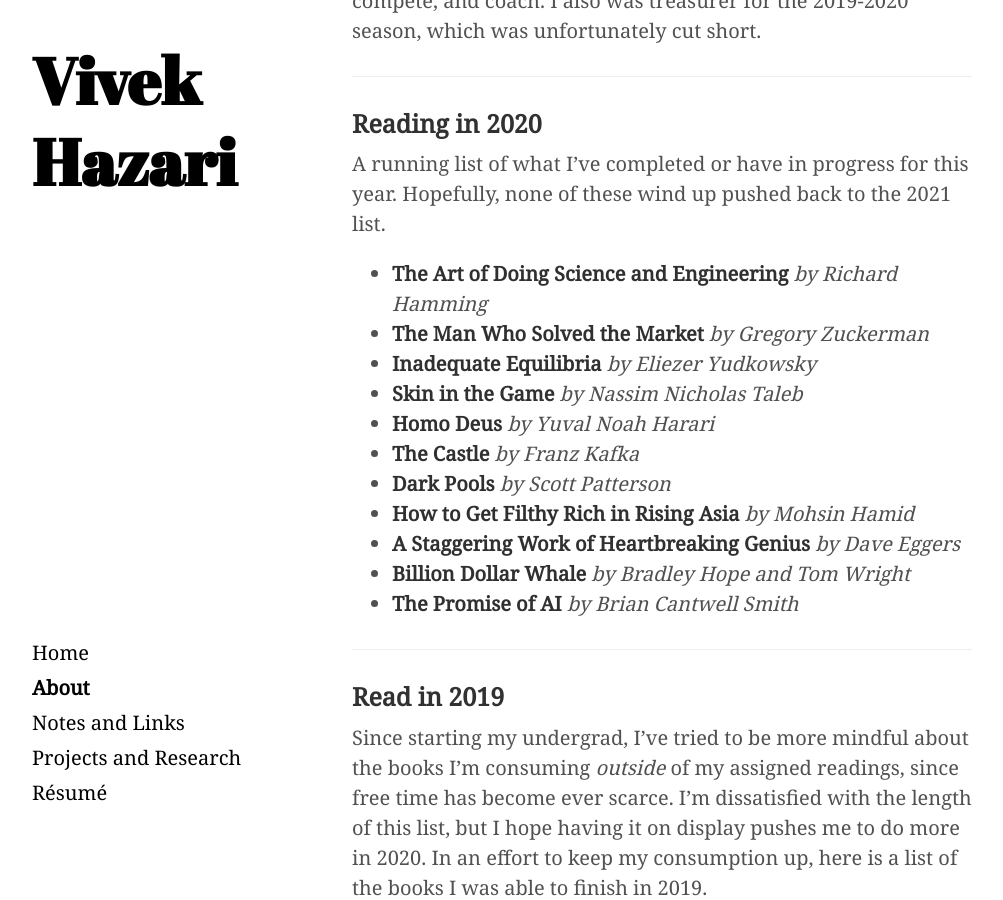
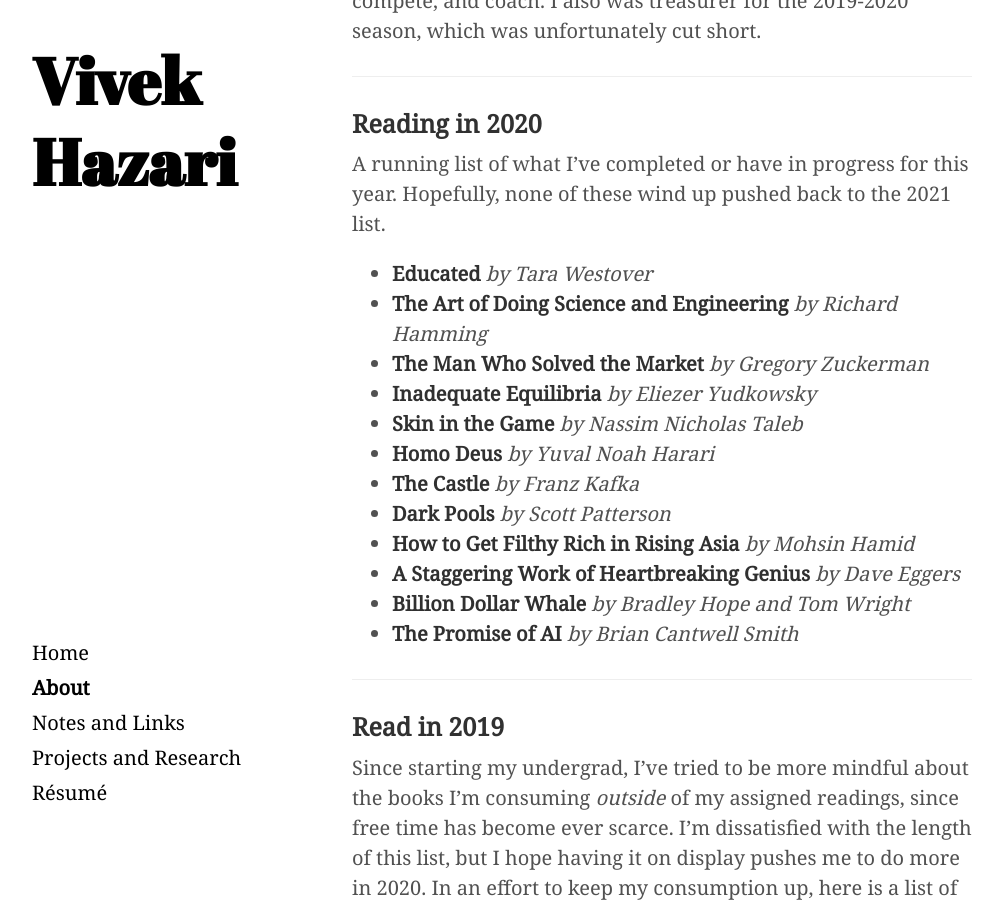
Before and after one commit to Vivekhaz/site_personal, a Jekyll site: the page built from about.md, in a window 1280 px wide and 900 px high, scrolled down 1455 px. Shown: the whole window, without its empty margins (208-1211 px from the left). Built offline with Jekyll 4.4.1, drawn with Linux system fonts in a browser that asks for light colours.

Commit message:
updated reading

```diff
--- a/about.md
+++ b/about.md
@@ -29,6 +29,7 @@ Many of my hours each year have gone to fencing since I started in May 2015. I f
 ### Reading in 2020
 A running list of what I've completed or have in progress for this year. Hopefully, none of these wind up pushed back to the 2021 list.
 
+- __Educated__ <cite> by Tara Westover </cite>
 - __The Art of Doing Science and Engineering__ <cite> by Richard Hamming </cite>
 - __The Man Who Solved the Market__ <cite> by Gregory Zuckerman </cite>
 - __Inadequate Equilibria__ <cite> by Eliezer Yudkowsky </cite>
```
